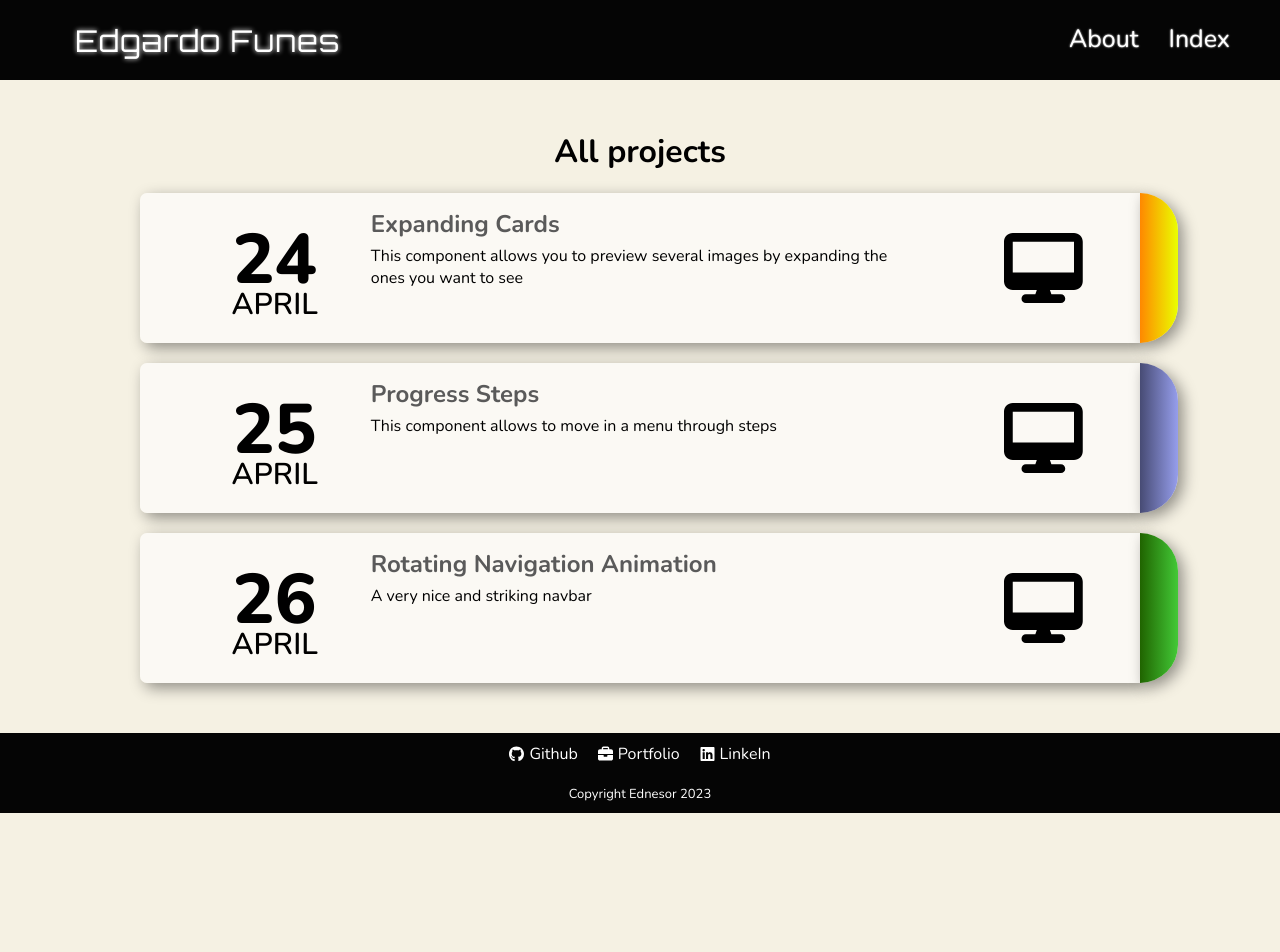
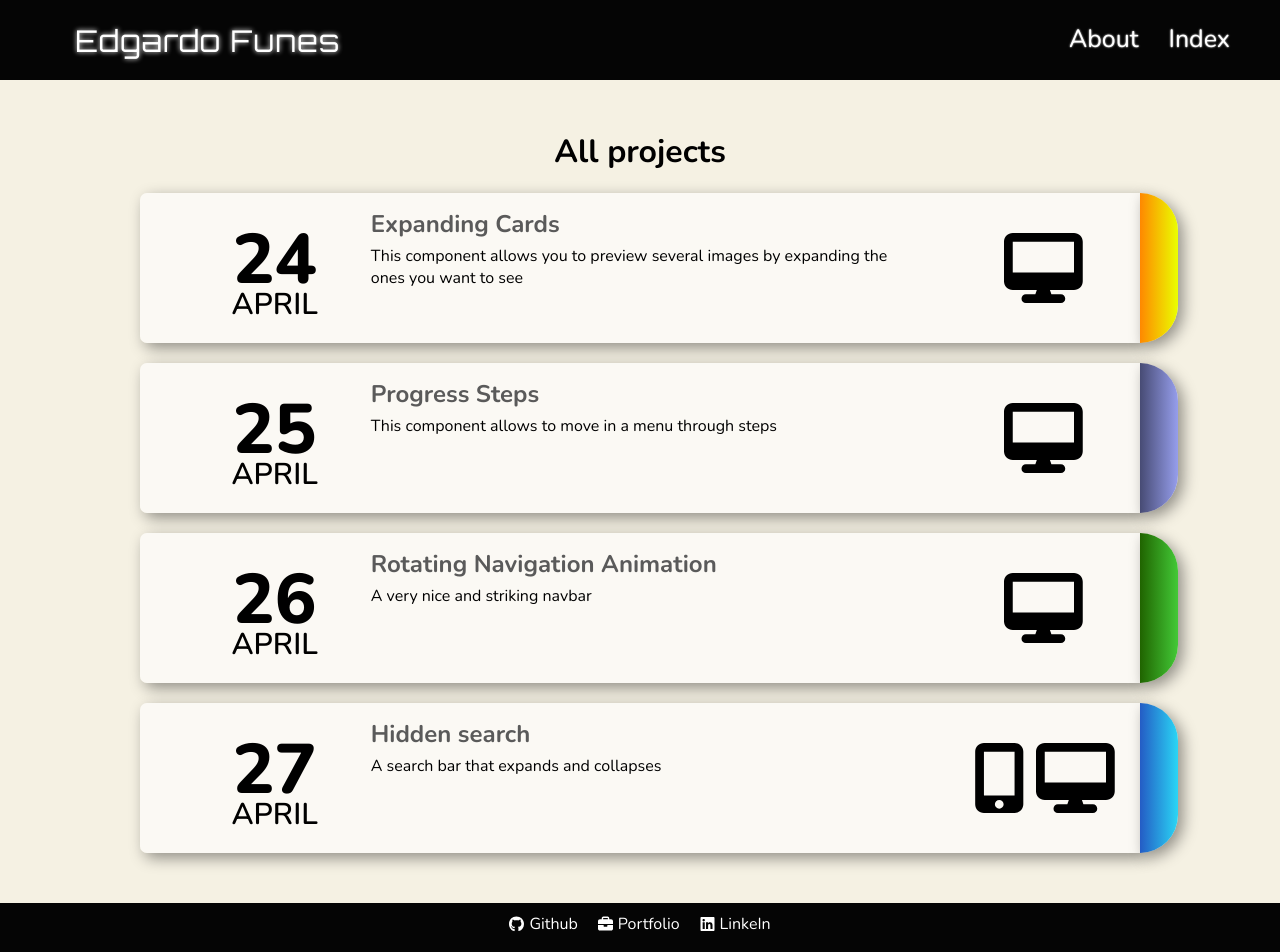
Before and after one commit to Ednesor/50-projects-50-days, a Next.js app: page /index in a window 1280 px wide. Shown: the top 952 px of the page. Before the commit the page ends 813 px from the top, so only its background shows below. Built offline with nearby package versions, Linux system fonts and the light colour scheme.

Commit message:
feat: add new component

```diff
--- /dev/null
+++ b/src/components/hidden-search/HiddenSearch.module.css
@@ -0,0 +1,26 @@
+.container{
+    background-color: white;
+    display: flex;
+    justify-content: center;
+    align-items: center;
+
+}
+.search{
+    width: 200px;
+    border: none;
+    outline: none;
+    height: 50px;
+    padding: 0 10px 0 10px;
+    font-size: 18px;
+    transition: all .25s;
+}
+.button{
+    height: 50px;
+    width: 50px;
+    background-color: transparent;
+    border: none;
+    cursor: pointer;
+}
+.icon{
+    font-size: 30px;
+}
--- a/src/pages/component/[id].jsx
+++ b/src/pages/component/[id].jsx
@@ -5,6 +5,7 @@ import Layout from '@/components/Layout/Layout';
 import ExpandingCards from '@/components/expanding-cards/ExpandingCards';
 import ProgressSteps from '@/components/progress-steps/ProgressSteps';
 import RotatingNavigation from '@/components/rotating-navigation/RotatingNavigation';
+import HiddenSearch from '@/components/hidden-search/HiddenSearch';
 
 const idToString = (id = "") => {
   return id.charAt(0).toUpperCase() + id.replace("-", " ").slice(1) + " | 50 projects 50 days";
@@ -27,6 +28,9 @@ export default function Component() {
     case "rotating-navigation":
       component = <RotatingNavigation />;
       break;
+    case "hidden-search":
+      component = <HiddenSearch />;
+      break;
 
     default:
       component = (<div><h1>The component doesn't exists</h1></div>)
--- a/src/pages/index/index.jsx
+++ b/src/pages/index/index.jsx
@@ -29,6 +29,13 @@ export default function Index() {
           description={"A very nice and striking navbar"}
           url={"rotating-navigation"}
         />
+        <IndexCards className={style.cards}
+          device={"both"}
+          date={["27", "april"]}
+          title={"Hidden search"}
+          description={"A search bar that expands and collapses"}
+          url={"hidden-search"}
+        />
       </div>
     </Layout>
   )
```
Also changed, not shown: src/components/hidden-search/HiddenSearch.jsx (added, +15 -0 lines).
